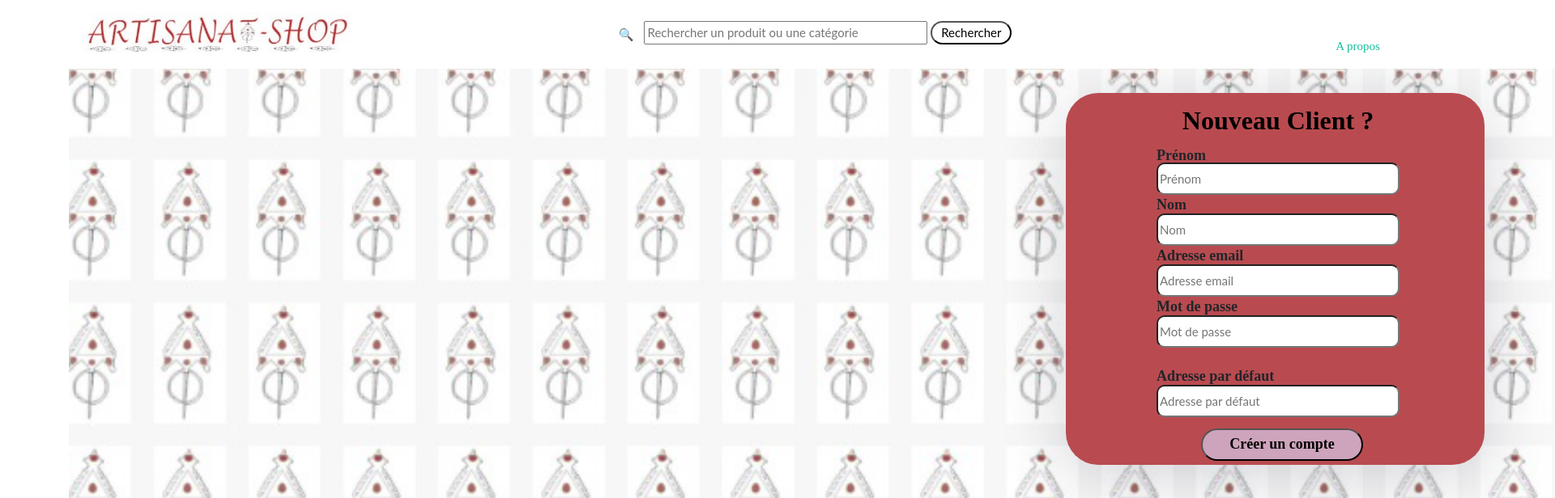
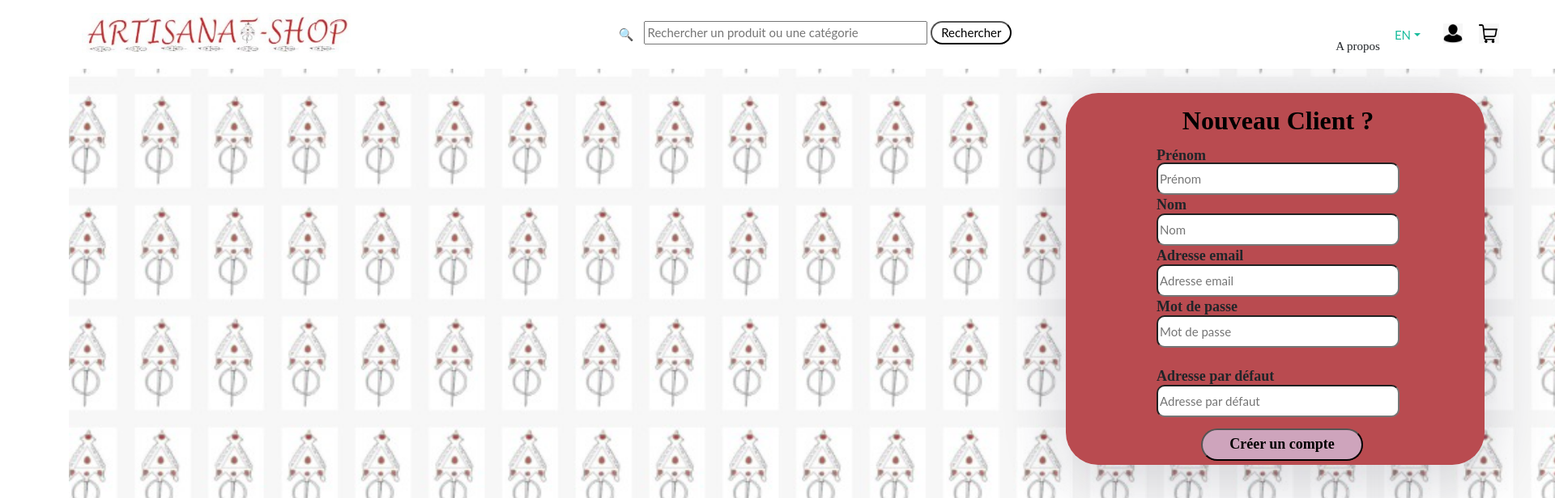
Before and after one commit to BENALIsalahEDDINE/ArtisanatShopClientProduct, a React (Create React App) app: page /register in a window 1280 px wide. Shown: the top 616 px of the page at 81% size, 1920 px wide, since content can reach past the window. Built offline with nearby package versions, Linux system fonts and the light colour scheme.

Commit message:
Update Register.js

```diff
--- a/src/Register.js
+++ b/src/Register.js
@@ -34,13 +34,10 @@ function Register() {
            <input type="button" id="buttonsearch" value="Rechercher"/>
            </li>
 
-                 <NavLink id="apropos" exact activeClassName="active" to="/">A propos</NavLink>
+                 <li id="apropos" exact activeClassName="active" to="/">A propos</li>
 
 
-                 <NavLink id="register" exact activeClassName="active" to="/register">S'inscrire</NavLink>
 
-
-                 <NavLink id="login" exact activeClassName="active" to="/login">Se connecter</NavLink>
 
           <li class="nav-item dropdown">
           <a class="nav-link dropdown-toggle" href="#" id="dropdown09" data-toggle="dropdown" aria-haspopup="true" aria-expanded="false"><span class="flag-icon flag-icon-us"> </span> EN</a>
```
